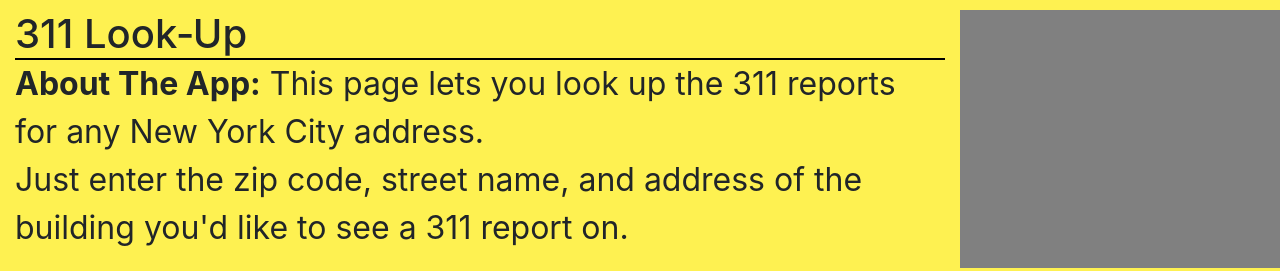
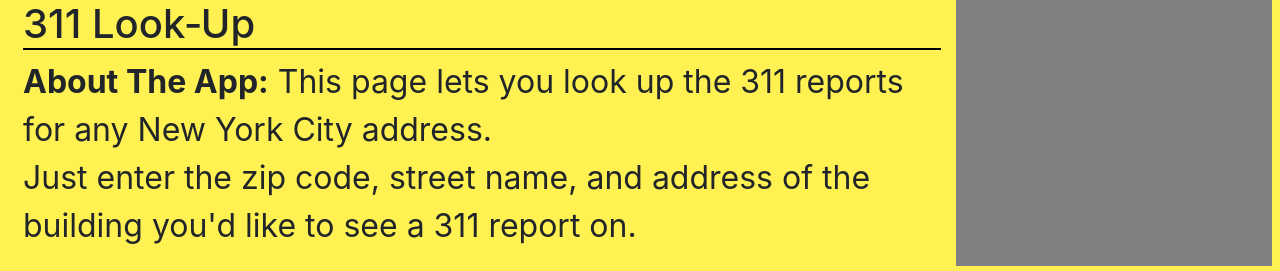
Before and after one commit to PatMattei/311-Map-App, a PHP site: page / in a window 1280 px wide. Shown: the top 271 px of the page. Run offline with PHP 8.4, Linux system fonts and the light colour scheme; some libraries are stand-ins or nearby versions.

Commit message:
Addding padding and margins

```diff
--- a/index.html
+++ b/index.html
@@ -11,7 +11,7 @@
 </head>
 <body>
 	<div class="container-fluid">
-		<div class="row">
+		<div class="row px-2">
 			<div class="header col-9">
 				<div id="title">
 					<h1>311 Look&#8209;Up</h1>
--- a/style.css
+++ b/style.css
@@ -10,12 +10,10 @@ select {
 .container-fluid {
 	background-color: #FEF151;
 	font-size: 2rem;
-	padding: 10px;
 }
 
 #title h1 {
 	white-space: nowrap;
-	margin: 0;
 	border-bottom: 2px solid #000;
 }
 
@@ -31,13 +29,12 @@ select {
 .address-info {
 	background-color: #000;
 	color: #fff;
-	padding: 10px;
 }
 
 #map.active {
 	display: block;
 	height: 250px;
-	background-color: green; /*plceholder for loading map at launch*/
+	background-color: green; /*placeholder for loading map at launch*/
 }
 
 
```
